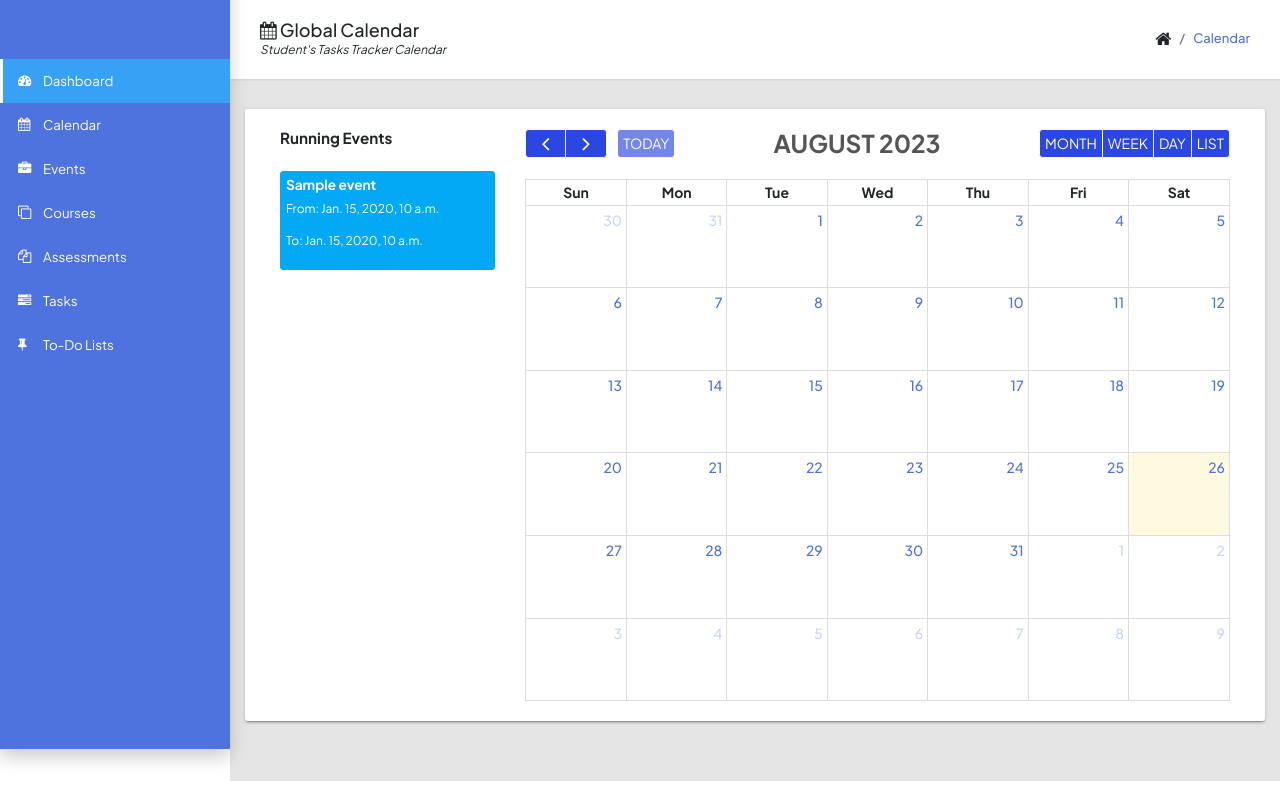
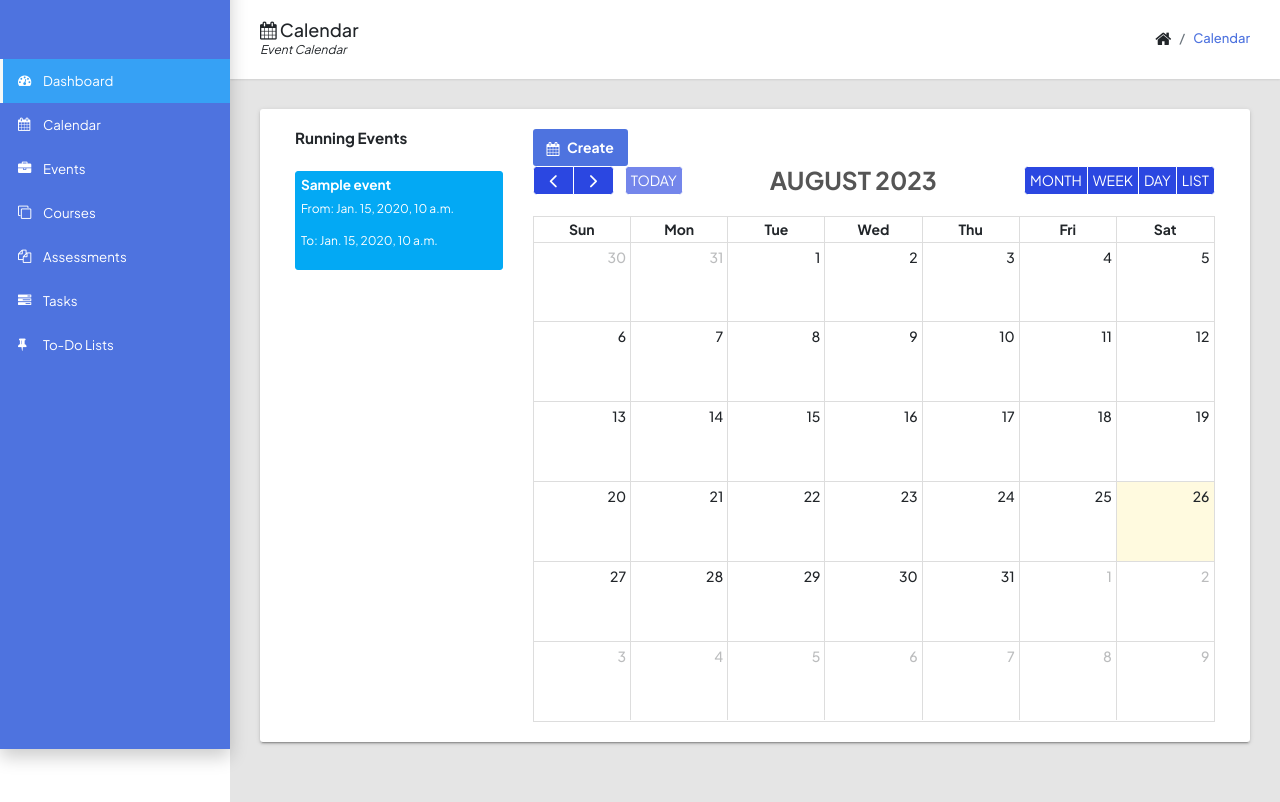
Before and after one commit to zamjer/sdu, a Django app: template templates/base/calendar.html in a window 1280 px wide. Shown: the part 51-853 px from the top of the page. Before the commit the page ends 832 px from the top, so only its background shows below. Run offline with Django 3.2, Linux system fonts and the light colour scheme; the template is opened without the code that fills it: most values are stand-ins (such as "Sample title", 1, 10 or a date in 2020); form fields are guessed from the names that the template uses; lists and menus that the app fills with data are empty; some libraries are stand-ins or nearby versions.

Commit message:
calendar.html
Added Create button function

```diff
--- a/templates/base/calendar.html
+++ b/templates/base/calendar.html
@@ -1,6 +1,6 @@
 {% extends 'base/base.html' %}
 {% load static %}
-{% block title %}Study Down Under | Calendar{% endblock title %}
+{% block title %}Event Calendar{% endblock title %}
 
 {% block extracss %}
   <link href="{% static 'calendar/main.css' %}" rel="stylesheet" />
@@ -8,20 +8,21 @@
 
 {% block breadcrumb %}
   <div>
-    <h1><i class="fa fa-calendar"></i> Global Calendar</h1>
-    <p>Student's Tasks Tracker Calendar</p>
+      <h1><i class="fa fa-calendar"></i> Calendar</h1>
+      <p>Event Calendar</p>
   </div>
   <ul class="app-breadcrumb breadcrumb">
       <li class="breadcrumb-item"><i class="fa fa-home fa-lg"></i></li>
       <li class="breadcrumb-item"><a href="#">Calendar</a></li>
+
   </ul>
 {% endblock breadcrumb %}
 
 {% block content %}
-<div class="row">
     <div class="col-md-12">
         <div class="tile row">
             <div class="col-md-3">
+
                 <div id="external-events">
                     <h4 class="mb-4">Running Events</h4>
                     {% for event in events_month %}
@@ -36,9 +37,22 @@
                 </div>
             </div>
             <div class="col-md-9">
-                <div id="calendar"></div>
+                  <!--Code sa Create button-->
+                  <button  id="" type="button" data-toggle="dropdown" class="btn btn-primary"><i class="fa fa-calendar"> </i> Create</button>
+                  <ul class="dropdown-menu settings-menu dropdown-menu-right">
+                      <li>
+                          <a class="dropdown-item" href="#" id="openAddEvent"><i class="fa fa-calendar"></i> Add Event</a>
+                      </li>
+                      <li>
+                          <a class="dropdown-item" href="#" id="openAddCourse"><i class="fa fa-book"></i> Add Course</a>
+                      </li>
+                  </ul>
+                <div id="calendar">
+                </div>
+
+
             </div>
-
+            <!--code sa pag Add Event-->
             <div class="modal fade show" id="eventModal" tabindex="-1" role="dialog" aria-labelledby="exampleModalCenterTitle" aria-hidden="true">
                 <div class="modal-dialog modal-dialog-centered" role="document">
                     <div class="modal-content">
@@ -82,6 +96,7 @@
 {% endblock content %}
 
 {% block extrascripts %}
+<!--Coding sa javascript-->
   <script src="{% static 'calendar/main.js' %}"></script>
   <script>
       document.addEventListener('DOMContentLoaded', function() {
@@ -94,6 +109,9 @@
             center: 'title',
             right: 'dayGridMonth,timeGridWeek,timeGridDay,list'
           },
+          /***
+          ====  Disable ko yong pag add ng event sa pag click sa date ng calendar====
+
           initialDate: today,
           navLinks: true, // can click day/week names to navigate views
           selectable: true,
@@ -104,13 +122,13 @@
             modal.style.display = 'block'
             calendar.unselect()
           },
-          // THIS KEY WON'T WORK IN PRODUCTION!!!
-          // To make your own Google API key, follow the directions here:
-          // http://fullcalendar.io/docs/google_calendar/
-          // googleCalendarApiKey: 'AIzaSyCqCxjjLtjbtkX37aOtWB8OfwBLy_6QuYk',
+          THIS KEY WON'T WORK IN PRODUCTION!!!
+           To make your own Google API key, follow the directions here:
+           http://fullcalendar.io/docs/google_calendar/
+          googleCalendarApiKey: 'AIzaSyCqCxjjLtjbtkX37aOtWB8OfwBLy_6QuYk',
 
-          // bangladesh Holidays
-          // events: 'bn.bd#holiday@group.v.calendar.google.com',
+          bangladesh Holidays
+           events: 'bn.bd#holiday@group.v.calendar.google.com',***/
           eventClick: function(arg) {
             if (confirm('Are you sure you want to delete this event?')) {
               arg.event.remove()
@@ -144,12 +162,22 @@
 
         calendar.render();
       });
+
+      const addEvent = document.getElementById('openAddEvent');
+      const addCourse = document.getElementById('openAddCourse');
       const closeBtn1 = document.getElementById('modalClose1');
       const closeBtn2 = document.getElementById('modalClose2');
+      //code sa pag tawag sa Add Event
+      addEvent.addEventListener('click',()=>{
+        var addEventModal = document.getElementById('eventModal')
+        addEventModal.style.display = 'block';
+      });
+      //code sa button close 1 "X" ng add event
       closeBtn1.addEventListener('click',()=>{
         const eventModal = document.getElementById('eventModal')
         eventModal.style.display = 'none';
       });
+      //code sa button 2 close ng add event
       closeBtn2.addEventListener('click',()=>{
         const eventModal = document.getElementById('eventModal')
         eventModal.style.display = 'none';
```
